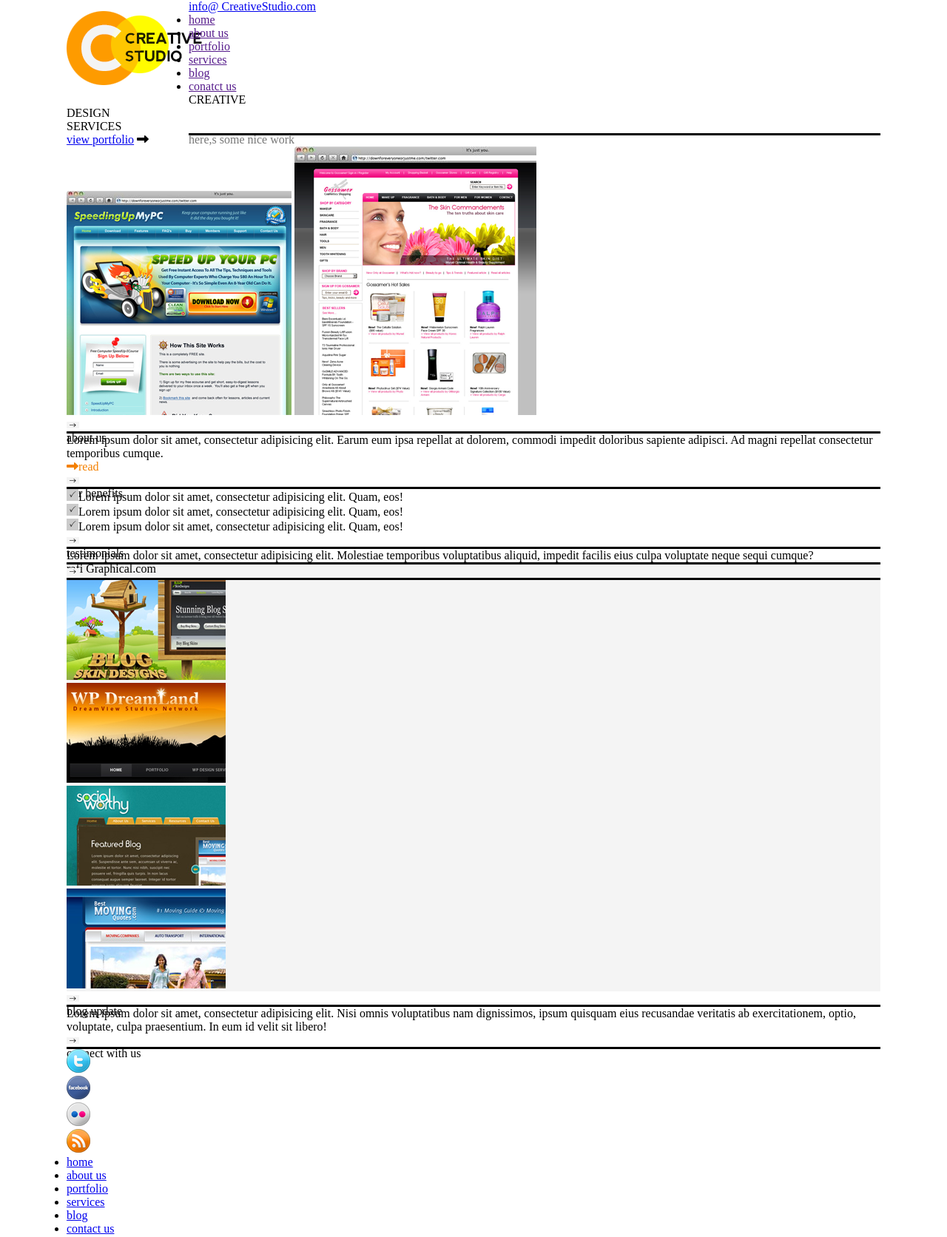
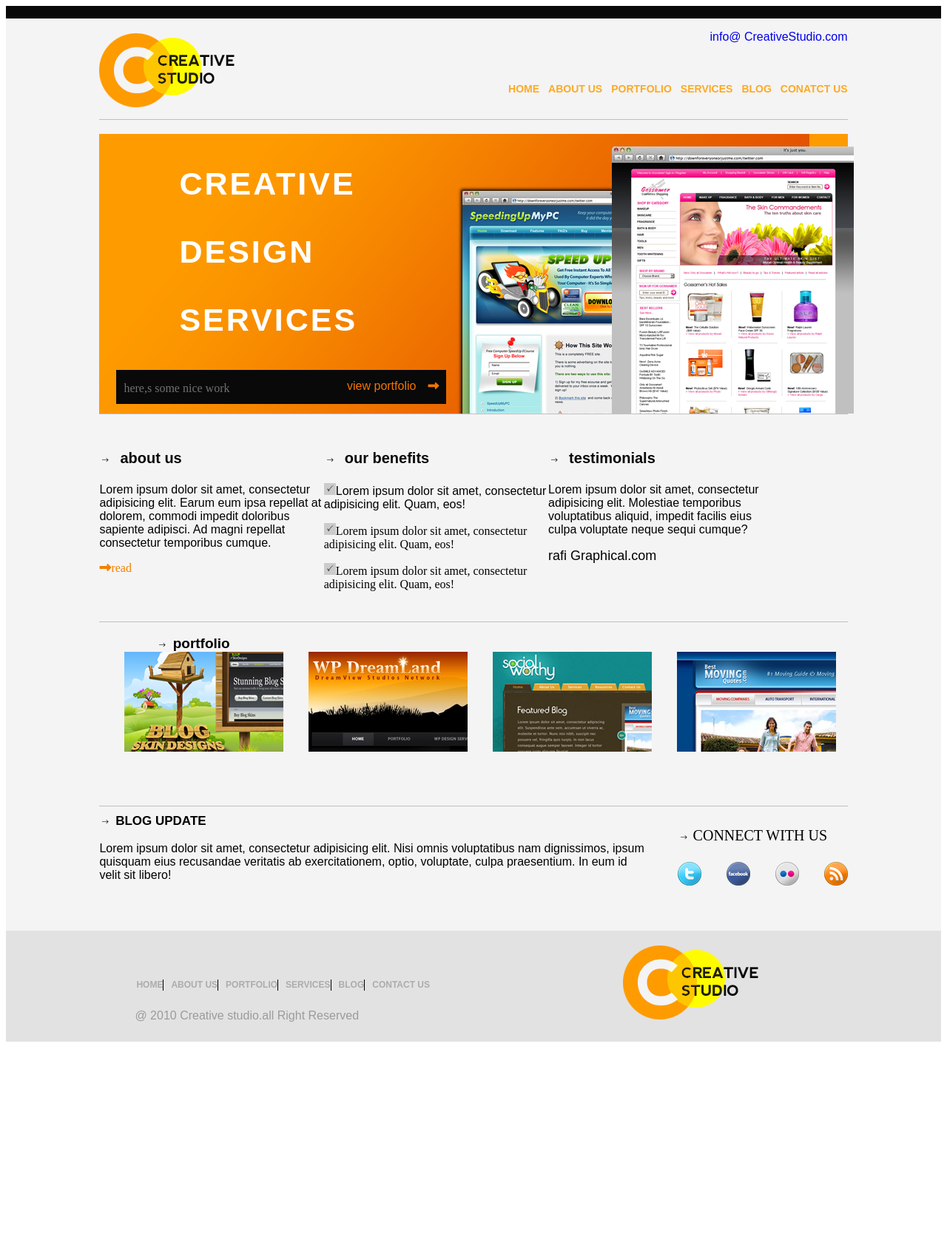
Before and after one commit to polash2/first-exam-psd-to-html, a plain HTML site: page index.html in a window 1280 px wide. Shown: the top 1672 px of the page at 74% size. After the commit the page ends 1416 px from the top, so only its background shows below. Drawn offline with Linux system fonts and the light colour scheme.

Commit message:
Update style.css

```diff
--- a/css/style.css
+++ b/css/style.css
@@ -1,330 +1,394 @@
-* {
-    margin: 0;
-    padding: 0;
+margin: 0;
+padding: 0;
 }
 
-body {
-    width: 1100px;
-    margin: 0 auto;
-    font-family: 'Droid Serif', serif;
+@font-face {
+
+    font-family: '';
+    src: url(../fonts/nevis.ttf);
 }
 
-header {
-    min-height: 130px;
-    border-top: 12px solid black;
+.top-header {
+    height: 17px;
+    width: 100%;
+    background-color: #090909;
 }
 
-.wrapper {
-    width: 1000px;
+.header {
+    width: 100%;
+    height: 156px;
+    overflow: hidden;
+    background-color: #f4f4f4;
+
+}
+
+.header-wrapper {
+
+    width: 80%;
+    height: 136px;
     margin: 0 auto;
-    min-height: 100px;
+    border-bottom: 1px solid #c0c0c0;
+
 }
 
 .logo {
+    margin-top: 20px;
+    width: 20%;
     float: left;
-    width: 15%;
-    height: 100px;
-    text-align: left;
-    margin: 15px 0px;
 }
 
-.menu {
+.info {
+    margin-top: 16px;
     float: right;
-    color: black;
-    width: 80%;
-    text-align: right;
-    margin-top: 10px;
+    font-family: arial;
 }
 
-.menu ul {
+.info a {
+    text-decoration: none;
+}
+
+.menubar {
+    width: inherit92px;
+    width: 656px;
+    float: right;
+    margin: 0 auto;
+}
+
+.menubar ul {
+    float: right;
+
+}
+
+.menubar ul li {
+    float: left;
+    list-style: none;
+    margin-top: 36px;
+    padding-right: 12px;
+}
+
+.menubar ul li:last-child {
+    padding-right: 0px;
+}
+
+.menubar ul li a {
+    text-transform: uppercase;
+    font-family: arial;
+    text-decoration: none;
+    font-weight: bold;
+    font-size: 14px;
+    color: #FCAA27;
+}
+
+.menubar ul li a:hover {
+    color: #080808;
+}
+
+.banar {
+    background-color: #f4f4f4;
+    overflow: hidden;
+    width: 100%;
+    height: 378px;
+}
+
+.banar-wrapper {
+    width: 80%;
+    margin: 0 auto;
+    height: 378px;
+    background-image: url(../img/slide_background.png);
+}
+
+.left-side {
+    width: 512px;
+    height: 384px;
+    position: relative;
+    float: left;
+}
+
+.left-side-wrapper {
+    width: 466px;
+    height: 314px;
+    margin: 0 auto;
+}
+
+.design {
+    font-size: 86px;
+    text-transform: uppercase;
+    color: white;
+    text-shadow: 10px;
+    /* font-family: arial; */
+    /* padding-top: 38px; */
+    font-size: 25px;
+    font-family: nevis;
+    font-size: 28px;
+    letter-spacing: 3px;
+    padding-left: 85px;
+    font-size: 25px;
+    font-family: sans-serif;
+    font-weight: bold;
+    font-size: 43px;
+}
+
+.port-folio {
+    position: absolute;
+    background-color: #;
+    width: 446px;
+    height: 46px;
+    margin: 0 auto;
+    background-color: #090909;
+}
+
+.text {
+    padding-left: 10px;
+    height: 22px;
+    color: #717171;
+    width: 202px;
+    padding-top: 16px;
+    float: left;
+}
+
+.view-portfolio {
+    padding-top: 13px;
+    float: right;
+    color: #f17501;
+}
+
+.view-portfolio a {
+    padding-right: 12px;
+    text-decoration: none;
+    color: #f17501;
+    right: 0px;
+    font-family: arial;
+}
+
+.view-portfolio i {
+    padding-right: 10px;
+    font-size: 15px;
+}
+
+.right-side {
+
+
+    position: relative;
+    width: 441px;
+    height: 384px;
+    float: right;
+    /* overflow: hidden; */
+}
+
+.down-img {
+    margin: 4px;
+    box-shadow: 3px 3px 4px 5px black;
+    margin-bottom: 11px;
+    margin-bottom: 83%;
+    bottom: 12%;
+    position: absolute;
+    top: 41%;
+    box-shadow: 3px -2px -4px -6px black;
+    padding-bottom: 67%;
+    margin: -80px;
+}
+
+.front-img {
+    box-shadow: 0px 3px black;
+    margin-bottom: -13%;
+    box-shadow: black;
+    position: absolute;
+    right: 10.5%;
+    bottom: 59.5px;
+    padding-left: 7%;
+    margin-left: -1%;
+    padding-left: 13%;
+    margin: -55px;
+}
+
+#content {
+    width: 100%;
+    height: 300px;
+    overflow: hidden;
+    background-color: #f4f4f4;
+}
+
+.content-wrapper {
+    border-top: 1px solid black;
+    border-top: 1px solid black;
+    border-bottom: 1px solid #c0c0c0;
+    width: 80%;
+    margin: 0 auto;
+    height: 280px;
+    border-top: 1px solid #c0c0c0;
+}
+
+.common {
+    float: left;
+    width: 30%;
+    margin-top: 50px;
+}
+
+.headline {
+    font-size: 44px;
+    margin-bottom: 10px solid black;
+    margin-top: -24px;
+}
+
+.about-us-head {
+    color: #090909;
+    font-weight: bold;
+    font-size: 20px;
+    font-family: arial;
+}
+
+.about-us-text {
+    font-family: arial;
+}
+
+.rafi {
+    font-size: 18px;
+    font-family: sans-serif;
+}
+
+.portfolio {
+    background-color: #f4f4f4;
+    width: 100%;
+    overflow: hidden;
+    height: 230px;
+}
+
+.portfolio-wrapper {
+    border-bottom: 1px solid #f4f4f4;
+    width: 80%;
+    margin: 0 auto;
+}
+
+.portfolio-text {
+    font-size: 19px;
+    font-family: arial;
+    font-weight: bold;
+    padding-left: 77px;
+}
+
+.image {
+    padding-left: 34px;
+    float: left;
+}
+
+.image:last-child {
+    right: 0;
+}
+
+.blog {
+    width: 100%;
+    overflow: hidden;
+    background-color: #f4f4f4;
+}
+
+.blog-wrapper {
+    border-top: 1px solid #c0c0c0;
+    border-bottom: 1px sloid;
+    width: 80%;
+    margin: 0 auto;
+    height: 168px;
+}
+
+.blog-text {
+    width: 73%;
+    float: left;
+}
+
+.blog-title {
+    font-family: sans-serif;
+    margin-top: 10px;
+    font-size: 17px;
+    /* font-family: arial; */
+    font-weight: bold;
+}
+
+.polash {
+    margin-top: 18px;
+    font-family: sans-serif;
+}
+
+.update {
+    text-transform: uppercase;
+}
+
+.social-icon {
+    float: right;
+}
+
+.heading {
+    padding-left: 34px;
+    margin-top: 28px;
+}
+
+.connect {
+    text-transform: uppercase;
+    font-size: 20px;
+}
+
+.icon {
+    margin-top: 24px;
+}
+
+.image {}
+
+.footer {
+    background-color: #e2e2e2;
+    width: 100%;
+    overflow: hidden;
+    height: 150px;
+}
+
+.footer-wrapper {
+    width: 80%;
+    margin: 0 auto;
+}
+
+.footer-menubar {
+    float: left;
+    width: 70%;
+}
+
+.footer-menubar ul {
     list-style: none;
 }
 
-.menu ul li {
-    display: inline-block;
+.footer-menubar ul li {
+    border-left: 1px solid;
+    padding-left: 10px;
+    float: left;
+    margin-top: 30px;
+    text-transform: uppercase;
+    font-size: 12px;
+    text-decoration: none;
 }
 
-.menu ul li a {
-    color: #FE9B00;
-    text-decoration: none;
-    font-size: 14px;
-    padding: 50px 55px;
-    display: block;
-    text-align: right;
+.footer-menubar ul li:last-child {
+    border-right: none;
 }
 
-.menu ul li a:last-child {
-    padding-right: 0;
-    transition: 1s;
+.footer-menubar ul li:first-child {
+    border-left: none;
 }
 
-.menu ul li a:hover {
-    color: black;
-}
-
-.baner {
-    background-color: #F4F4F4;
-    margin: 0 auto;
-    min-height: 430px;
-}
-
-.baner-one {
-    border-top: 2px solid gray;
-    border-bottom: 2px solid gray;
-    width: 1000px;
-    height: 430px;
-    margin: 0 auto;
-}
-
-.baner-wrapper {
-    width: 1000px;
-    height: 400px;
-    margin: 15px 0px;
-    background-image: url(../img/slide_background.png);
-}
-
-.baner-left {
-    float: left;
-    width: 50%;
-}
-
-.baner-text {
-    height: 300px;
-    padding: 25px;
-    color: white;
-    font-size: 55px;
-    text-transform: uppercase;
-}
-
-.baner-box {
-    min-height: 45px;
-    width: 445px;
-    margin: 10px 4px;
-    ;
-    background-color: black;
-    padding-top: 15px;
-}
-
-.baner-right {
-    float: right;
-    width: 50%;
-}
-
-.baner-box-left {
-    float: left;
-    width: 50%;
-    color: grey;
-    font-size: 15px;
-    padding-left: 10px;
-    padding-top: 8px;
+.footer-menubar ul li a {
+    color: #acacac;
+    text-decoration: none;
+    font-family: sans-serif;
     font-weight: bold;
 }
 
-.baner-box-right {
-    float: right;
-    width: 30%;
-    color: #FE9B00;
-    font-size: 15px;
-    ;
-    padding-top: 8px;
-    font-weight: bold;
-    padding-right: 10px;
-    overflow: hidden;
+.footer-menubar ul li a:hover {}
+
+.footer-logo {
+    right: 0px;
+    width: 0%;
+    margin-top: 20px;
+    padding-right: 20px;
 }
 
-.baner-right {
-    float: right;
-    width: 50%;
-    position: relative;
+.copright {
+    color: #9b9b9b;
+    font-family: sans-serif;
+    margin-top: 52px;
+    padding-left: 48px;
 }
-
-.slideimg1 {
-    box-shadow: -2px 3px 20px;
-    position: absolute;
-    top: 0;
-    right: 0;
-    transform: translate(-63%, 30.2%)
-}
-
-.slideimg2 {
-    box-shadow: -2px 3px 20px;
-    position: absolute;
-    bottom: 0%;
-    right: 50%;
-    transform: translate(76.4%, 109.6%);
-}
-
-.content {
-    height: 280px;
-    background-color: #F4F4F4;
-}
-
-.contentwrapper {
-    width: 1000px;
-    margin: 0 auto;
-    height: 260px;
-}
-
-.box {
-    height: 260px;
-    width: 30%;
-    float: left;
-    margin: 0px 25px;
-}
-
-.box:first-child {
-    margin-left: 0px;
-}
-
-.box:last-child {
-    margin-right: 0px;
-}
-
-.boxtitle {
-    font-size: 16px;
-    font-weight: bold;
-    padding-top: 15px;
-    color: #080808;
-}
-
-span {
-    height: 3px;
-    width: 100%;
-    background-color: black;
-    display: block;
-}
-
-.photos {
-    float: left;
-    width: 10%;
-}
-
-.text {
-    float: right;
-    width: 85%;
-    font-size: 16px;
-    font-weight: 100;
-    color: #777777;
-}
-
-.portfolio {
-    min-height: 230px;
-    background-color: #F4F4F4;
-    overflow: hidden;
-}
-
-.portfolio_wrapper {
-    min-height: 210px;
-    width: 1000px;
-    border-bottom: 1.5px solid gray;
-    border-top: 1.5px solid gray;
-    margin: 0 auto;
-    overflow: hidden;
-}
-
-.hdngp {
-    height: 16px;
-    margin-top: 20px;
-    font-size: 16px;
-    font-weight: bold;
-}
-
-.one {
-    float: left;
-    min-height: 130px;
-    width: 22%;
-    margin: 20px;
-}
-
-.one:first-child {
-    margin-left: 0;
-}
-
-.one:last-child {
-    margin-right: 0;
-}
-
-.blogitam {
-    height: 100px;
-    background-color: #F4F4F4;
-}
-
-.blogwrapper {
-    width: 1000PX;
-    margin: 0 auto;
-    height: 150px;
-}
-
-.blogleft {
-    float: left;
-    width: 65%;
-    font-size: 14px;
-    font-weight: bold;
-    padding: 10px 0px;
-}
-
-.blogright {
-    float: right;
-    width: 20%;
-    font-size: 14px;
-    font-weight: bold;
-}
-
-.blogright img {
-    padding-left: 10px;
-}
-
-footer {
-    min-height: 100px;
-    background-color: gray;
-    border-bottom: 12px solid black;
-    width: 1100px;
-}
-
-.footer_section {
-    width: 1000px;
-    margin: 0 auto;
-}
-
-.footer_left {
-    float: left;
-    width: 60%;
-}
-
-.footer_right {
-    float: right;
-    width: 20%;
-    margin-top: 15px;
-
-}
-
-.footer_menue {
-    margin-top: 20px;
-}
-
-.footer_menue ul {
-    list-style: none;
-}
-
-.footer_menue ul li {
-    display: inline-block;
-    border-right: 1px solid black;
-}
-
-.footer_menue ul li a {
-    color: black;
-    text-decoration: none;
-    font-size: 13px;
-    padding: .1px 7px;
-    display: block;
-    text-align: right;
-    transition: .5s;
-}
-
-.footer_menue ul li:last-child {
-    border-right: none;
-}
-
-.footer_menue ul li a:hover {
-    color: #FE9B00;
-}
```
